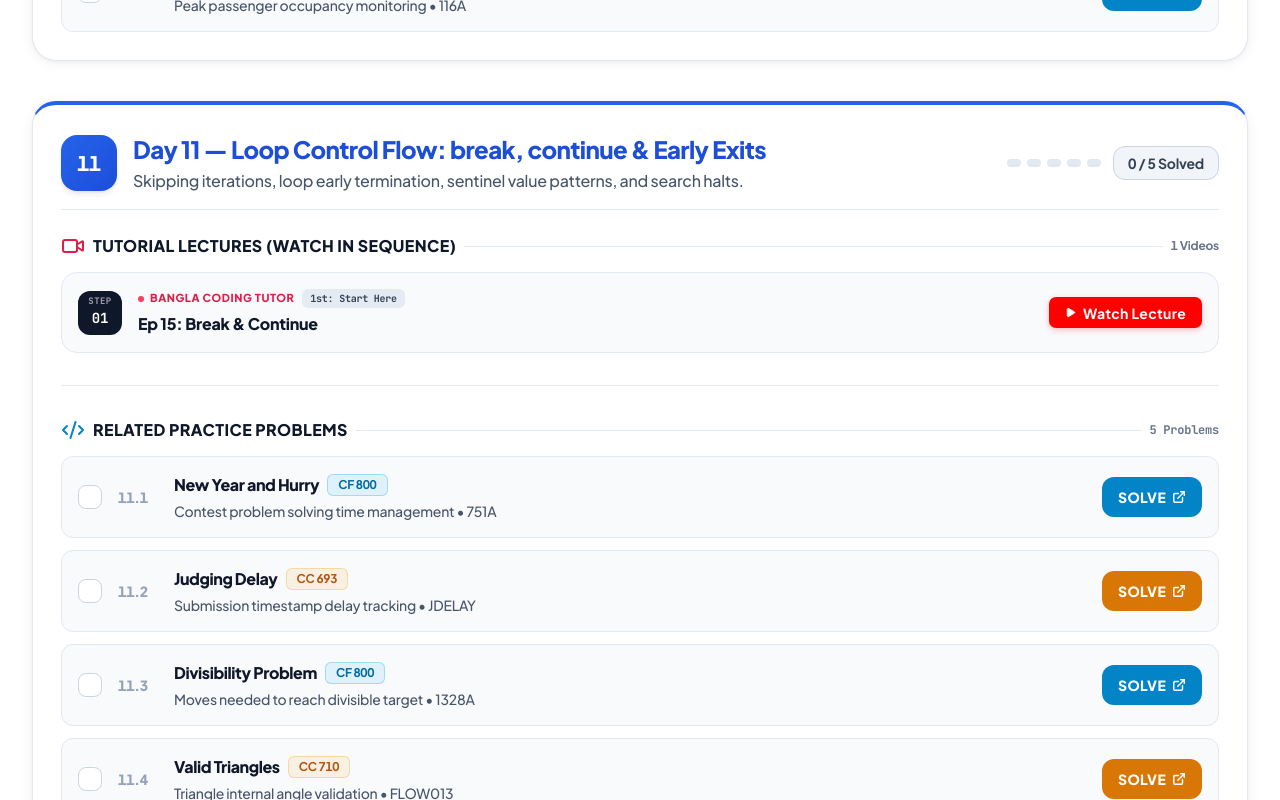
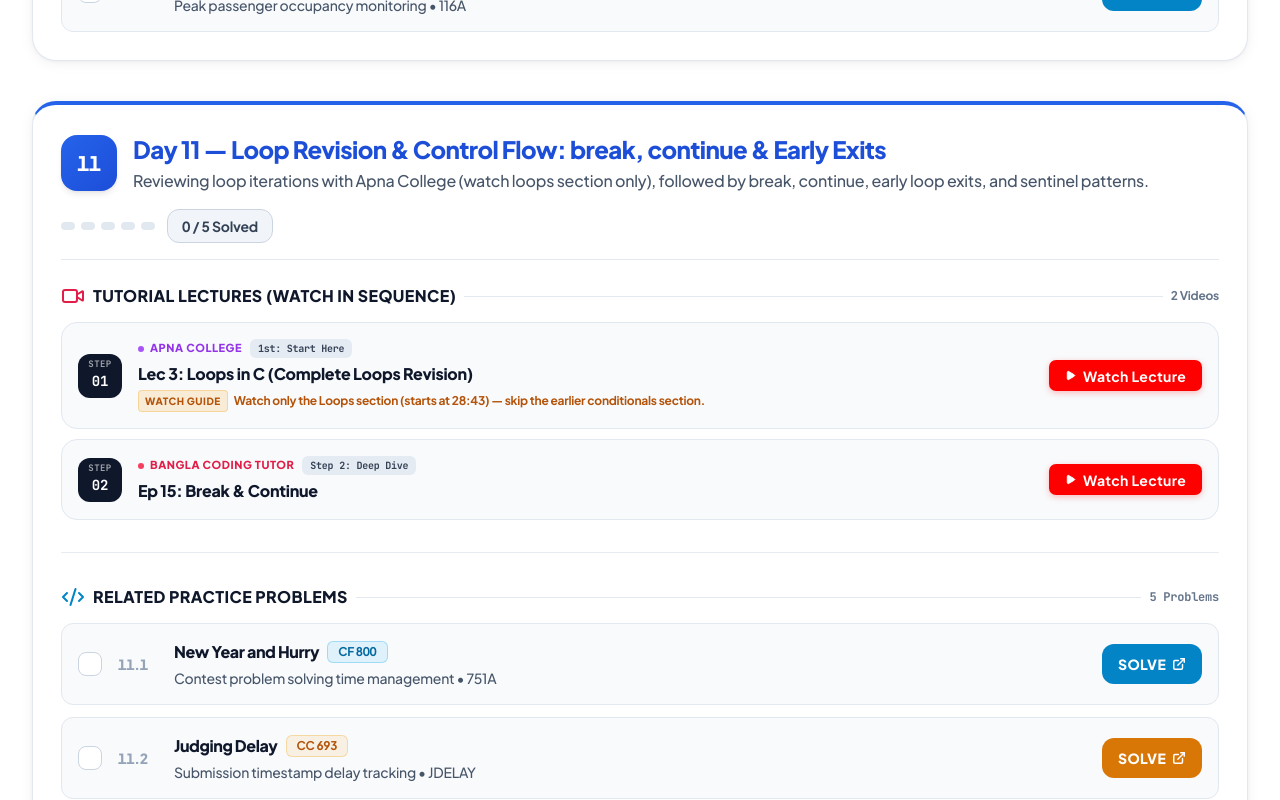
Before and after one commit to reza-05/sp_guidelines, a React (Vite) app: page / in a window 1280 px wide. Shown: the part 10180-10980 px from the top of the page. Built offline with nearby package versions, Linux system fonts and the light colour scheme.

Commit message:
feat(curriculum): configure Day 11 loop revision with Apna College loops segment first and BCT break-continue second

```diff
--- a/src/components/DayCard.tsx
+++ b/src/components/DayCard.tsx
@@ -21,8 +21,21 @@ export const DayCard: React.FC<DayCardProps> = ({
   const dayNumStr = String(dayData.day).padStart(2, '0');
   const isNestedLoopDay = dayData.module === 3;
 
-  // Build serial tutorial video list in optimal learning order (Bangla theory first, then deep-dive practice)
-  const allTutorials = [
+  // Build serial tutorial video list in optimal learning order (Bangla theory first, or AC first if specified)
+  const allTutorials = dayData.videoOrder === 'ac-first'
+    ? [
+        ...(dayData.ac || []).map(v => ({
+          ...v,
+          source: 'Apna College' as const,
+          color: 'purple',
+        })),
+        ...(dayData.bct || []).map(v => ({
+          ...v,
+          source: 'Bangla Coding Tutor' as const,
+          color: 'rose',
+        })),
+      ]
+    : [
         ...(dayData.bct || []).map(v => ({
           ...v,
           source: 'Bangla Coding Tutor' as const,
@@ -160,10 +173,18 @@ export const DayCard: React.FC<DayCardProps> = ({
                         </span>
                       </div>
 
-                      {/* Video Title */}
+                      {/* Video Title & Guidance Note */}
                       <span className="text-sm sm:text-base font-extrabold text-slate-900 dark:text-slate-100 group-hover:text-red-600 dark:group-hover:text-red-400 transition-colors truncate mt-1">
                         {v.title}
                       </span>
+                      {'note' in v && v.note && (
+                        <span className="text-[11px] sm:text-xs font-bold text-amber-700 dark:text-amber-300 mt-1 flex items-center gap-1.5 flex-wrap">
+                          <span className="px-1.5 py-0.5 rounded bg-amber-500/15 border border-amber-500/30 text-[10px] font-black uppercase tracking-wider">
+                            Watch Guide
+                          </span>
+                          <span>{v.note}</span>
+                        </span>
+                      )}
                     </div>
                   </div>
 
--- a/src/data/curriculumData.ts
+++ b/src/data/curriculumData.ts
@@ -754,8 +754,8 @@ export const curriculumData: DayCurriculum[] = [
     "day": 11,
     "module": 2,
     "moduleName": "Module 2: Advanced Branching, Switch-Case & Loop Mechanics",
-    "title": "Day 11 — Loop Control Flow: break, continue & Early Exits",
-    "tagline": "Skipping iterations, loop early termination, sentinel value patterns, and search halts.",
+    "title": "Day 11 — Loop Revision & Control Flow: break, continue & Early Exits",
+    "tagline": "Reviewing loop iterations with Apna College (watch loops section only), followed by break, continue, early loop exits, and sentinel patterns.",
     "theme": "theme-d11",
     "bct": [
       {
@@ -764,7 +764,14 @@ export const curriculumData: DayCurriculum[] = [
         "url": "https://youtu.be/UQVM-empou4"
       }
     ],
-    "ac": [],
+    "ac": [
+      {
+        "id": "qR9U6bKxJ7g",
+        "title": "Lec 3: Loops in C (Complete Loops Revision)",
+        "url": "https://youtu.be/qR9U6bKxJ7g?t=1723",
+        "note": "Watch only the Loops section (starts at 28:43) — skip the earlier conditionals section."
+      }
+    ],
     "problems": [
       {
         "id": "p_11_1",
@@ -821,7 +828,8 @@ export const curriculumData: DayCurriculum[] = [
         "url": "https://codeforces.com/problemset/problem/282/A",
         "btnClass": "btn-cf"
       }
-    ]
+    ],
+    "videoOrder": "ac-first"
   },
   {
     "day": 12,
--- a/src/types/curriculum.ts
+++ b/src/types/curriculum.ts
@@ -2,6 +2,7 @@ export interface VideoLecture {
   id: string;
   title: string;
   url: string;
+  note?: string;
 }
 
 export interface Problem {
@@ -25,5 +26,6 @@ export interface DayCurriculum {
   theme: string;
   bct: VideoLecture[];
   ac: VideoLecture[];
+  videoOrder?: 'ac-first' | 'bct-first';
   problems: Problem[];
 }
```
Lines whose indentation alone changed are shown as unchanged.
